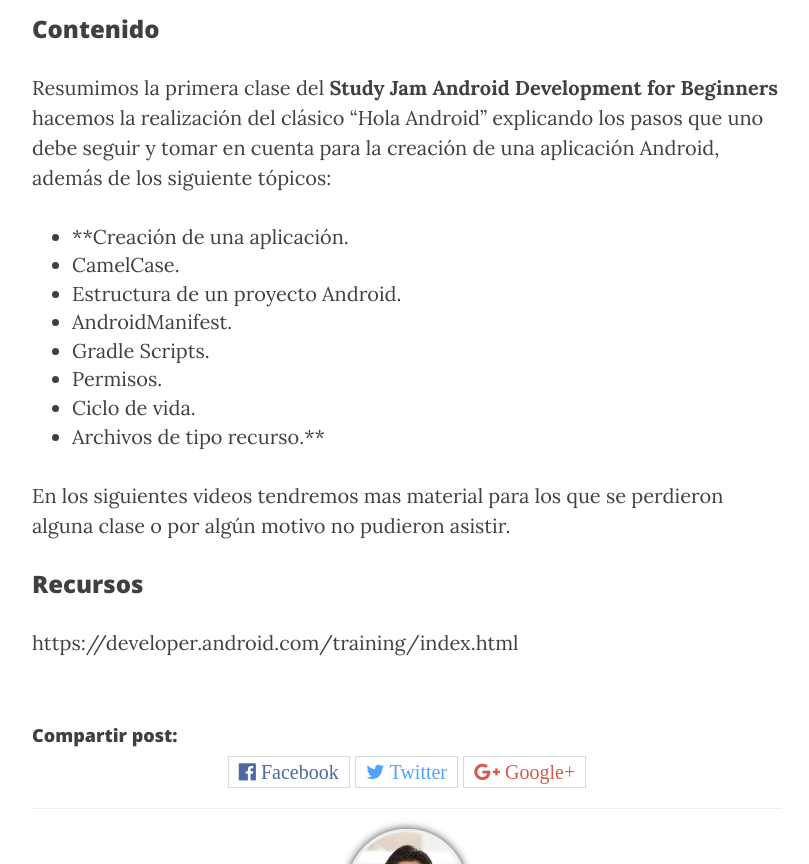
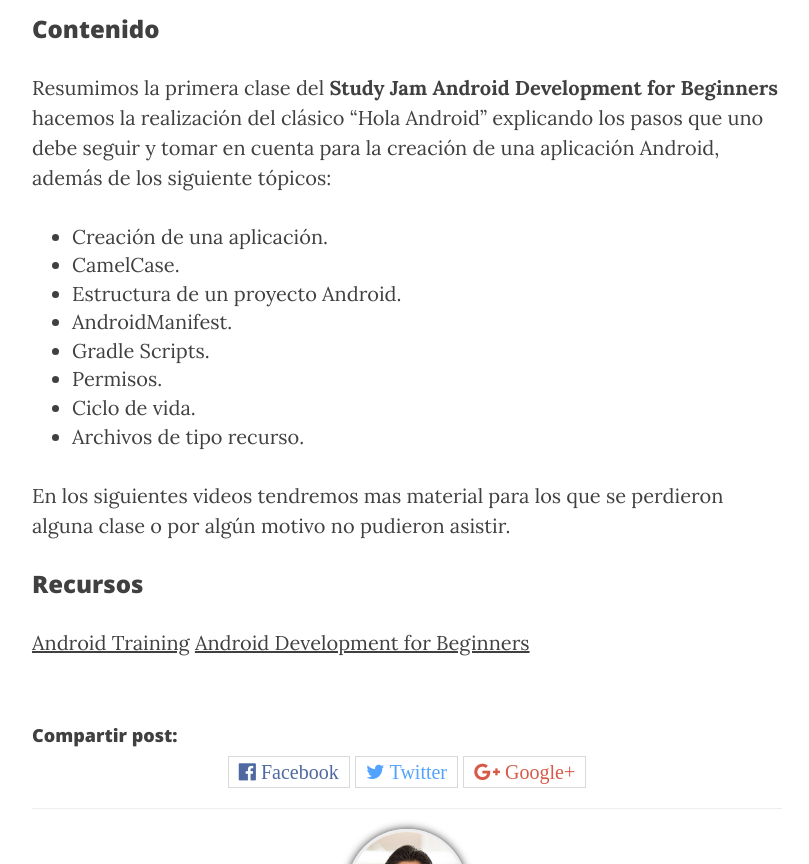
Before and after one commit to GDGAndroidBolivia/gdgandroidbolivia.github.io, a Jekyll site: the page built from _posts/2017-05-23-studyjam-1-12.md, in a window 1280 px wide and 900 px high, scrolled down 1112 px, cut to the strip 36-900 px from the top of the window. Shown: the whole strip, without its empty margins (233-1042 px from the left). Built offline with Jekyll 4.4.1, drawn with Linux system fonts in a browser that asks for light colours; nearby versions of some CDN libraries; comment, search, counter and statistics services are not loaded.

Commit message:
Modificacion fecha y contenido post 1 studyjam

```diff
--- a/_posts/2017-05-23-studyjam-1-12.md
+++ b/_posts/2017-05-23-studyjam-1-12.md
@@ -25,20 +25,23 @@ Puedes ver la grabación de la clase en el siguiente video, no olvides **[suscri
 
 <iframe width="560" height="315" src="https://www.youtube.com/embed/9h-Jbl7-MMQ" frameborder="0" allowfullscreen></iframe>
 
+
+
 ### Contenido
 
 Resumimos la primera clase del **Study Jam Android Development for Beginners** hacemos la realización del clásico "Hola Android" explicando los pasos que uno debe seguir y tomar en cuenta para la creación de una aplicación Android, además de los siguiente tópicos:
-* **Creación de una aplicación.
+* Creación de una aplicación.
 * CamelCase.
 * Estructura de un proyecto Android.
 * AndroidManifest.
 * Gradle Scripts.
 * Permisos.
 * Ciclo de vida.
-* Archivos de tipo recurso.**
+* Archivos de tipo recurso.
 
 En los siguientes videos tendremos mas material para los que se perdieron alguna clase o por algún motivo no pudieron asistir.
 
 ### Recursos
 
-https://developer.android.com/training/index.html
+[Android Training](https://developer.android.com/training/index.html)
+[Android Development for Beginners](https://www.udacity.com/course/android-development-for-beginners--ud837)
```
